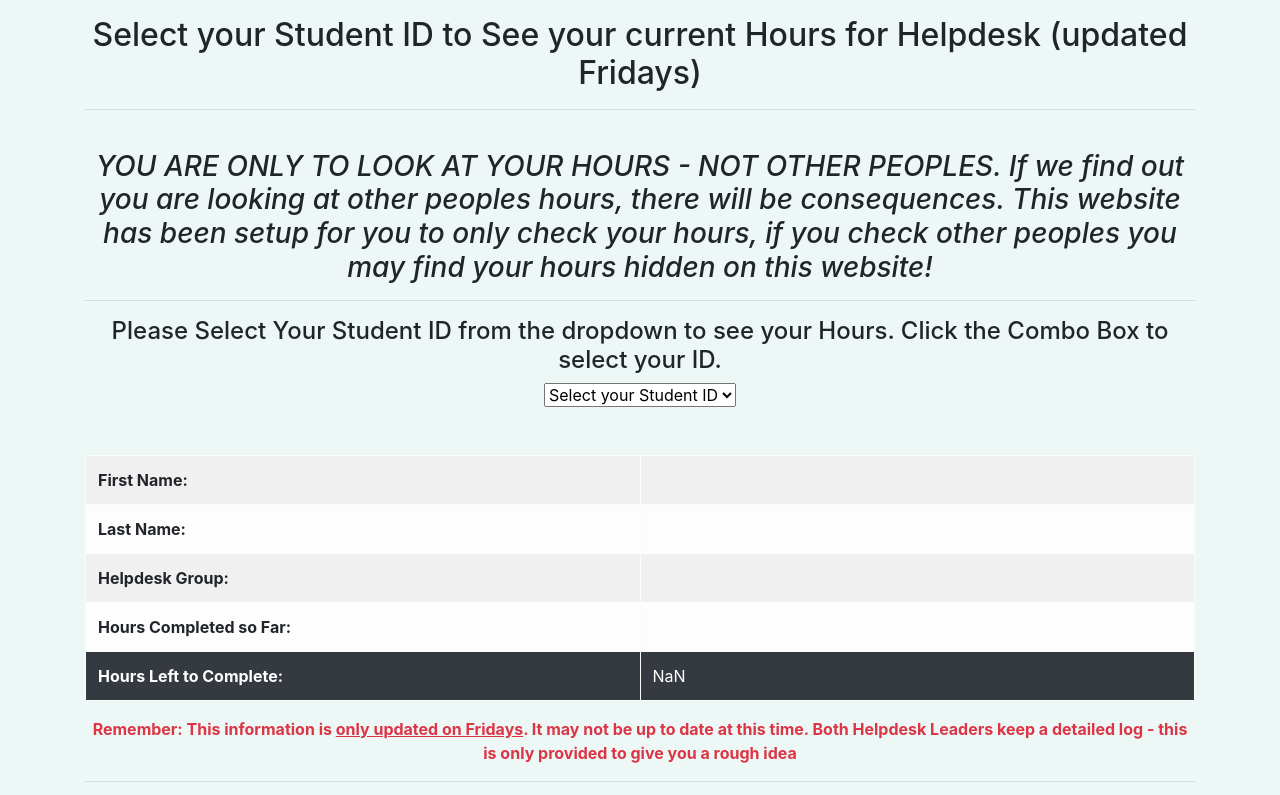
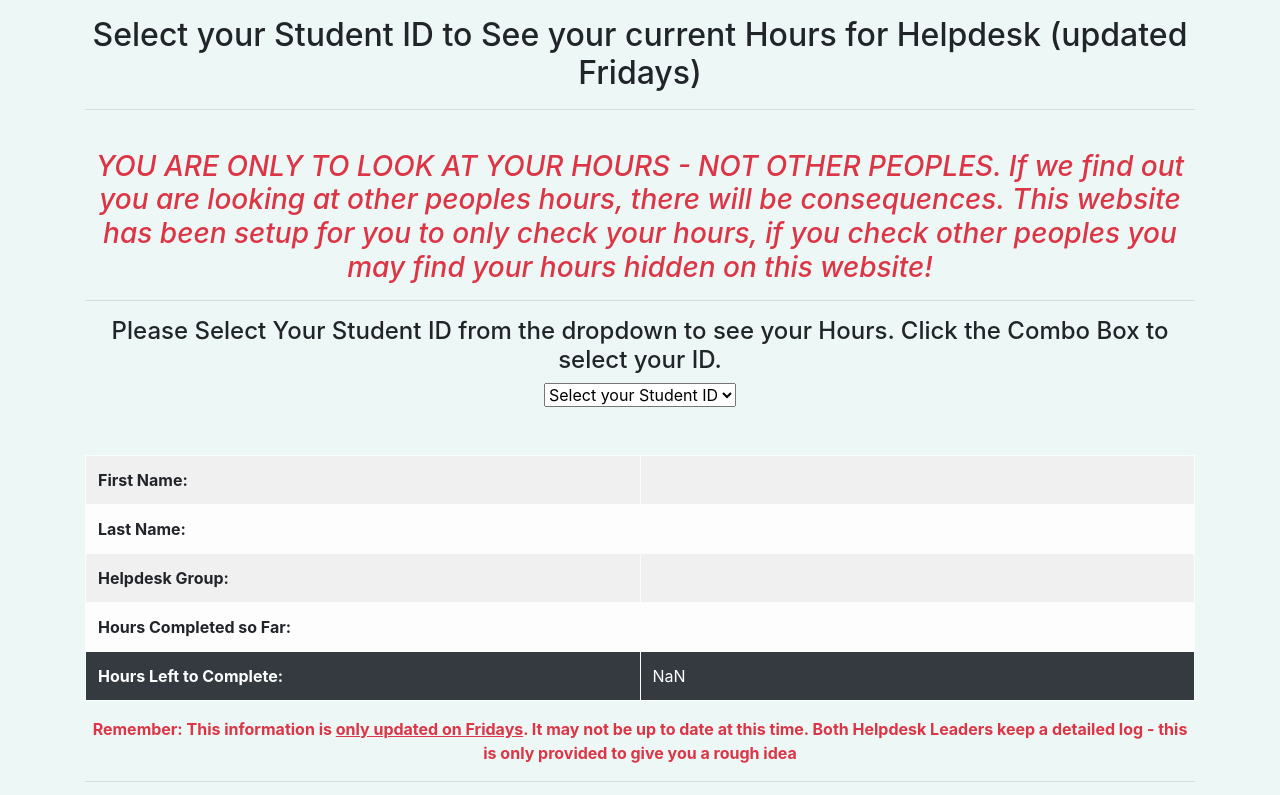
Before and after one commit to benk9810nz/HelpdeskVueJS, a plain HTML site: page index.html in a window 1280 px wide. Shown: the top 795 px of the page. Drawn offline with nearby package versions, Linux system fonts and the light colour scheme.

Commit message:
Update index.html

```diff
--- a/index.html
+++ b/index.html
@@ -42,7 +42,7 @@
 	<h2 class="text-center pt-3">Select your Student ID to See your current Hours for Helpdesk (updated Fridays)</h2>
 	<hr>
 	<br>
-	<h3 class="text-center font-italic">YOU ARE ONLY TO LOOK AT YOUR HOURS - NOT OTHER PEOPLES. If we find out
+	<h3 class="text-center font-italic text-danger">YOU ARE ONLY TO LOOK AT YOUR HOURS - NOT OTHER PEOPLES. If we find out
 		you are looking at other peoples hours, there will be consequences.
 		This website has been setup for you to only check your hours, if you check other peoples you may find your
 		hours hidden on this website!</h3>
```
